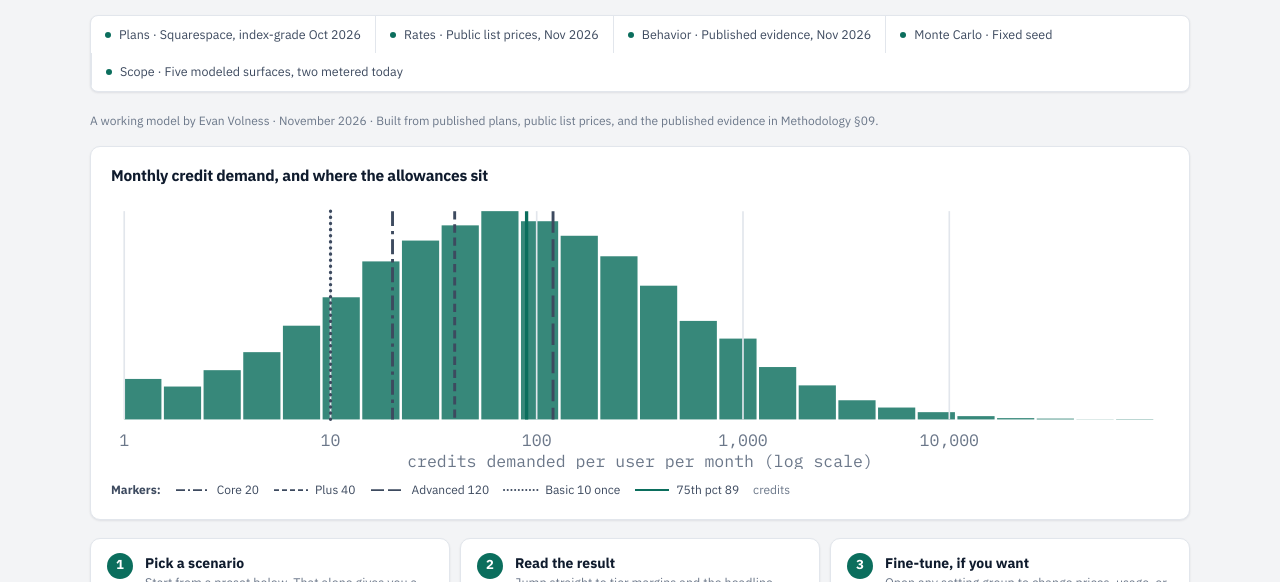
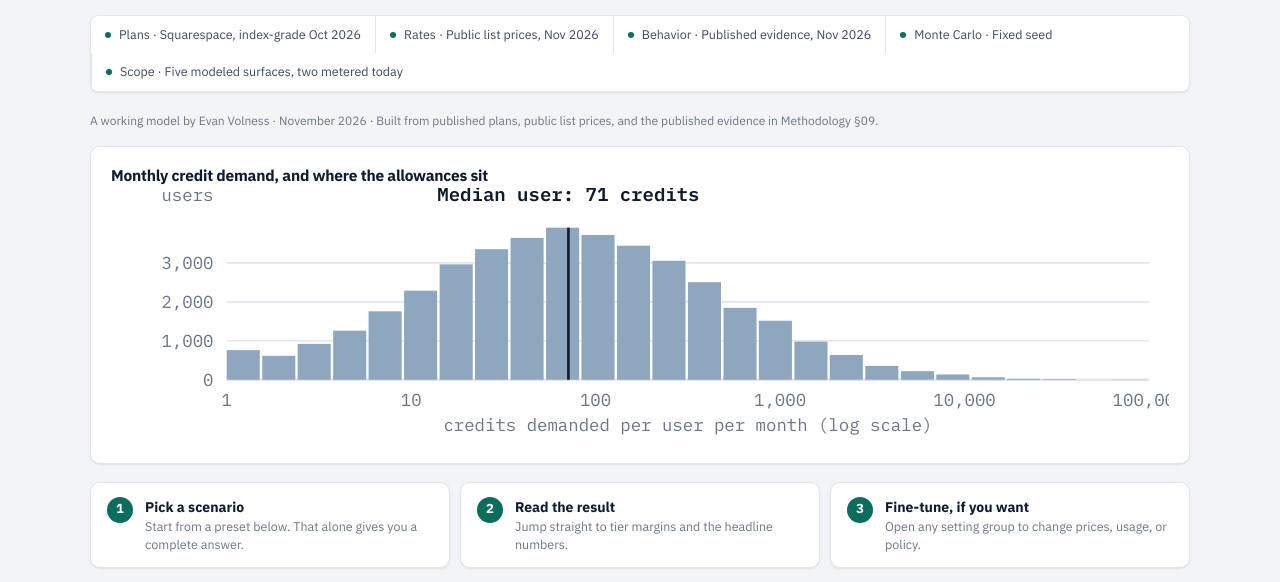
Before and after one commit to evoln47/ai-credit-economics-simulator, a plain HTML site: page index.html in a window 1280 px wide. Shown: the part 218-800 px from the top of the page. Drawn offline with Linux system fonts and the light colour scheme.

Commit message:
Rebuild the demand chart: single-colour histogram with labelled median, allowances as a labelled dot strip on the same scale, dash-pattern markers and legend removed

```diff
--- a/index.html
+++ b/index.html
@@ -12,7 +12,7 @@
 <style>
 :root{
   --paper:#F3F4F6; --paper2:#E9EBEF; --card:#FFFFFF; --ink:#0F1B2D; --ink2:#3D4A5F; --muted:#6B7789;
-  --line:#E2E6EC; --line2:#CBD2DC; --accent:#0B6E5D; --accent-deep:#084F43; --accent-soft:#E3F2EE;
+  --line:#E2E6EC; --line2:#CBD2DC; --accent:#0B6E5D; --p1:#2563EB; --p2:#0B6E5D; --p3:#B45309; --p4:#7C3AED; --histbar:#8FA6BF; --accent-deep:#084F43; --accent-soft:#E3F2EE;
   --good:#067647; --good-bg:#EAFBF1; --bad:#B42318; --bad-bg:#FEF2F0; --warn:#9A6206; --warn-bg:#FDF6E3;
   --banner:#0C2530; --banner-ink:#EAF4F1; --banner-accent:#5EEAD4;
   --shadow:0 1px 2px rgba(15,27,45,.05),0 1px 3px rgba(15,27,45,.04);
@@ -21,7 +21,7 @@
 }
 @media (prefers-color-scheme: dark){
   :root{ --paper:#0A0F16; --paper2:#131A24; --card:#121A25; --ink:#E9EDF3; --ink2:#AFBACA; --muted:#8492A5;
-  --line:#232F3F; --line2:#35445A; --accent:#3EC9B0; --accent-deep:#3EC9B0; --accent-soft:#0E2B27;
+  --line:#232F3F; --line2:#35445A; --accent:#3EC9B0; --p1:#6EA8FE; --p2:#3EC9B0; --p3:#F2B25C; --p4:#B79CFA; --histbar:#54708F; --accent-deep:#3EC9B0; --accent-soft:#0E2B27;
   --good:#4ADE80; --good-bg:#0D2B1C; --bad:#F08A7D; --bad-bg:#331A16; --warn:#E8BC5A; --warn-bg:#2E2510;
   --banner:#0E2B33; --banner-ink:#EAF4F1; --banner-accent:#5EEAD4;
   --shadow:0 1px 2px rgba(0,0,0,.35); --shadow-lg:0 8px 24px rgba(0,0,0,.4); }
@@ -484,7 +484,7 @@ section.fold.fold-open .sec-sub{margin-bottom:16px}
         <p class="note">At <span id="tailMixPct">30%</span>, serving the p99 user's full demand would cost <span class="mono" id="tailCostLine">—</span></p>
       </div>
       <div id="histChart" role="img" aria-label="Histogram of simulated monthly credit demand with plan allowance markers"></div>
-      <p class="src" id="histCaption">Monthly credit demand (log scale). Markers: plan allowances and the picker pick.</p>
+      <p class="src" id="histCaption">Monthly credit demand per user (log scale). Lower panel: each plan's monthly allowance and the picker pick, on the same scale.</p>
       <table class="stack" aria-label="Month-six demand inside each plan's tier band" style="margin-top:10px">
         <thead><tr><th>Plan band</th><th>Median demand</th><th>p90</th><th>p99</th></tr></thead>
         <tbody id="bandRows"></tbody>
@@ -1580,72 +1580,78 @@ function presetSim(key,S){
 /* ---------- chart ---------- */
 function drawHist(S,sim,recommended,target){
   var data=sim.demand;var mini=!!target;
-  var W=640,H=(mini?170:230),padL=8,padB=30;
-  var lo=Math.log10(1),hi=Math.log10(Math.max(10000,data[data.length-1]));
+  var W=640,padL=70,padR=12,plotW=W-padL-padR;
+  var lo=0,hi=Math.log10(Math.max(10000,data[data.length-1]));
+  function xFor(v){return padL+(Math.log10(Math.max(1,v))-lo)/(hi-lo)*plotW;}
   var bins=26,counts=new Array(bins).fill(0);
   data.forEach(function(v){var b=Math.floor((Math.log10(Math.max(1,v))-lo)/(hi-lo)*bins);counts[clamp(b,0,bins-1)]++;});
   var maxC=Math.max.apply(null,counts);
-  function xFor(v){return padL+(Math.log10(Math.max(1,v))-lo)/(hi-lo)*(W-padL*2);}
-  /* markers: each plan allowance gets its own dash pattern, repeated on the
-     line, the chip border and the legend swatch, so the four plans read apart
-     by line style alone; the picker pick stays a solid accent line */
-  var PLAN_DASH={Basic:{dash:"0.1 3.6",cap:"round",lw:2},Core:{dash:"9 3 2 3",cap:"butt",lw:1.75},Plus:{dash:"5 3",cap:"butt",lw:1.75},Advanced:{dash:"13 4",cap:"butt",lw:1.75}};
-  function planMark(v,label,name){var st=PLAN_DASH[name]||{dash:"4 3",cap:"butt",lw:1.75};return {v:v,label:label,color:"var(--ink2)",dash:st.dash,cap:st.cap,lw:st.lw,pick:false};}
-  var marks=[];
-  S.plans.forEach(function(p){if(p.monthly>0)marks.push(planMark(p.monthly,p.name+" "+p.monthly,p.name));});
-  if(S.plans[0].one>0)marks.push(planMark(S.plans[0].one,"Basic "+S.plans[0].one+" once","Basic"));
-  marks.push({v:recommended,label:ordinal(S.pct)+" pct "+fmtInt(recommended),color:"var(--accent)",dash:"",cap:"butt",lw:2,pick:true});
-  /* label chips: one per marker, centred on its line and clamped to the frame */
-  var chipH=17,chipGap=4,chipFS=11;
-  marks.forEach(function(mk){
-    mk.x=xFor(mk.v);
-    mk.w=Math.max(46,mk.label.length*6.5+16);
-    mk.cx=Math.min(Math.max(mk.x,6+mk.w/2),W-6-mk.w/2);
-  });
-  /* stack chips into rows so no two chips in a row overlap */
-  var rows=[];
-  marks.slice().sort(function(a,b){return a.x-b.x;}).forEach(function(mk){
-    var placed=false;
-    for(var r=0;r<rows.length&&!placed;r++){
-      var clash=false;
-      for(var i=0;i<rows[r].length;i++){var o=rows[r][i];if(mk.cx-mk.w/2<o.cx+o.w/2+5&&o.cx-o.w/2<mk.cx+mk.w/2+5){clash=true;break;}}
-      if(!clash){mk.row=r;rows[r].push(mk);placed=true;}
-    }
-    if(!placed){mk.row=rows.length;rows.push([mk]);}
-  });
-  var nRows=rows.length;
-  /* the mini chart keeps chips only while two rows still leave the bars room */
-  var showChips=!mini||nRows<=2;
-  var padT=showChips?(6+(nRows*chipH+(nRows-1)*chipGap)+6):14;
-  var bh=H-padT-padB,bw=(W-padL*2)/bins;
+  var med=quantile(data,0.5);
+  var PC=["var(--p1)","var(--p2)","var(--p3)","var(--p4)"];
+  /* panel 1: the pooled distribution, one colour, horizontal gridlines only */
+  var padT=mini?24:28,plotH=mini?92:118;
+  var H=mini?(padT+plotH+34):(padT+plotH+10+5*22+36);
   var s='<svg viewBox="0 0 '+W+' '+H+'" width="100%" role="presentation" aria-hidden="true">';
-  counts.forEach(function(c,i){var h=(c/maxC)*bh;var x=padL+i*bw;
-    s+='<rect x="'+x.toFixed(1)+'" y="'+(padT+bh-h).toFixed(1)+'" width="'+(bw-1.5).toFixed(1)+'" height="'+h.toFixed(1)+'" fill="var(--accent)" opacity="0.82"></rect>';});
-  [1,10,100,1000,10000].forEach(function(v){if(v<=Math.pow(10,hi)){var x=xFor(v);
-    s+='<text x="'+x.toFixed(1)+'" y="'+(H-14)+'" font-size="10" fill="var(--muted)" text-anchor="middle">'+fmtInt(v)+'</text>';
-    s+='<line x1="'+x.toFixed(1)+'" y1="'+padT+'" x2="'+x.toFixed(1)+'" y2="'+(padT+bh)+'" stroke="var(--line)" stroke-width="1"></line>';}});
-  s+='<text x="'+(W/2)+'" y="'+(H-1)+'" font-size="10" fill="var(--muted)" text-anchor="middle">credits demanded per user per month (log scale)</text>';
-  /* marker lines run from their chip (or the plot top) down to the plot foot */
-  marks.forEach(function(mk){
-    var yTop=showChips?(6+mk.row*(chipH+chipGap)+chipH):padT;
-    s+='<line x1="'+mk.x.toFixed(1)+'" y1="'+yTop+'" x2="'+mk.x.toFixed(1)+'" y2="'+(padT+bh)+'" stroke="'+mk.color+'" stroke-width="'+mk.lw+'" '+(mk.dash?'stroke-dasharray="'+mk.dash+'" stroke-linecap="'+mk.cap+'"':'')+'></line>';
-  });
-  /* label chips along the top, one per marker; the pick takes the accent treatment */
-  if(showChips){
-    marks.forEach(function(mk){
-      var y=6+mk.row*(chipH+chipGap);
-      s+='<g><rect x="'+(mk.cx-mk.w/2).toFixed(1)+'" y="'+y+'" width="'+mk.w.toFixed(1)+'" height="'+chipH+'" rx="4" fill="'+(mk.pick?"var(--accent-soft)":"var(--card)")+'" stroke="'+(mk.pick?"var(--accent)":"var(--line2)")+'" stroke-width="'+(mk.pick?1.2:1)+'"'+(mk.dash?' stroke-dasharray="'+mk.dash+'" stroke-linecap="'+mk.cap+'"':'')+'></rect>'
-        +'<text x="'+mk.cx.toFixed(1)+'" y="'+(y+chipH/2)+'" dy="0.36em" font-size="'+chipFS+'" font-weight="600" fill="'+(mk.pick?"var(--accent-deep)":"var(--ink)")+'" text-anchor="middle">'+mk.label+'</text></g>';
+  var step=Math.pow(10,Math.floor(Math.log10(maxC)));
+  if(maxC/step<2)step/=2;
+  if(maxC/step>4)step*=2;
+  for(var gv=0;gv<=maxC+1;gv+=step){
+    var gy=padT+plotH-(gv/maxC)*plotH;
+    s+='<line x1="'+padL+'" y1="'+gy.toFixed(1)+'" x2="'+(W-padR)+'" y2="'+gy.toFixed(1)+'" stroke="var(--line)" stroke-width="'+(gv===0?1.4:1)+'"></line>';
+    s+='<text x="'+(padL-8)+'" y="'+gy.toFixed(1)+'" dy="0.36em" font-size="10.5" fill="var(--muted)" text-anchor="end">'+fmtInt(gv)+'</text>';
+  }
+  s+='<text x="'+(padL-8)+'" y="'+(padT-16)+'" font-size="10.5" fill="var(--muted)" text-anchor="end">users</text>';
+  var bw=plotW/bins;
+  counts.forEach(function(c,i){var h=(c/maxC)*plotH;var x=padL+i*bw;
+    s+='<rect x="'+x.toFixed(1)+'" y="'+(padT+plotH-h).toFixed(1)+'" width="'+(bw-1.5).toFixed(1)+'" height="'+h.toFixed(1)+'" fill="var(--histbar)"></rect>';});
+  var mx=xFor(med);
+  s+='<line x1="'+mx.toFixed(1)+'" y1="'+padT+'" x2="'+mx.toFixed(1)+'" y2="'+(padT+plotH)+'" stroke="var(--ink)" stroke-width="1.6"></line>';
+  var mtx=Math.min(Math.max(mx,padL+70),W-padR-70);
+  s+='<text x="'+mtx.toFixed(1)+'" y="'+(padT-16)+'" font-size="11.5" font-weight="600" fill="var(--ink)" text-anchor="middle">Median user: '+fmtInt(med)+' credits</text>';
+  function axis(y){
+    var out='';
+    [1,10,100,1000,10000,100000].forEach(function(v){if(Math.log10(v)<=hi){var x=xFor(v);
+      out+='<text x="'+x.toFixed(1)+'" y="'+y+'" font-size="10.5" fill="var(--muted)" text-anchor="middle">'+fmtInt(v)+'</text>';}});
+    out+='<text x="'+(padL+plotW/2)+'" y="'+(y+15)+'" font-size="10.5" fill="var(--muted)" text-anchor="middle">credits demanded per user per month (log scale)</text>';
+    return out;
+  }
+  if(mini){
+    s+=axis(padT+plotH+16);
+  } else {
+    /* panel 2: allowances on the same scale, one labelled row per plan */
+    var stripY=padT+plotH+10,rowH=22;
+    S.plans.forEach(function(p,i){
+      var ry=stripY+i*rowH+rowH/2;
+      s+='<line x1="'+padL+'" y1="'+ry+'" x2="'+(W-padR)+'" y2="'+ry+'" stroke="var(--line)" stroke-width="1"></line>';
+      s+='<text x="'+(padL-8)+'" y="'+ry+'" dy="0.36em" font-size="11.5" font-weight="600" fill="var(--ink2)" text-anchor="end">'+p.name+'</text>';
+      if(p.monthly>0){
+        var dx=xFor(p.monthly);
+        s+='<circle cx="'+dx.toFixed(1)+'" cy="'+ry+'" r="5" fill="'+PC[i]+'"></circle>';
+        var lab=fmtInt(p.monthly)+' credits / mo';
+        if(dx>W-padR-130){s+='<text x="'+(dx-10).toFixed(1)+'" y="'+ry+'" dy="0.36em" font-size="11.5" font-weight="600" fill="'+PC[i]+'" text-anchor="end">'+lab+'</text>';}
+        else{s+='<text x="'+(dx+10).toFixed(1)+'" y="'+ry+'" dy="0.36em" font-size="11.5" font-weight="600" fill="'+PC[i]+'">'+lab+'</text>';}
+      } else {
+        s+='<text x="'+(padL+2)+'" y="'+ry+'" dy="0.36em" font-size="11" fill="var(--muted)">no monthly credits</text>';
+      }
+      if(i===0&&p.one>0){
+        var ox=xFor(p.one);
+        s+='<circle cx="'+ox.toFixed(1)+'" cy="'+ry+'" r="5" fill="var(--card)" stroke="'+PC[i]+'" stroke-width="2"></circle>';
+        var olab=fmtInt(p.one)+' one-time';
+        if(ox>W-padR-130||(p.monthly>0&&Math.abs(ox-xFor(p.monthly))<110)){s+='<text x="'+(ox-10).toFixed(1)+'" y="'+ry+'" dy="0.36em" font-size="11.5" font-weight="600" fill="'+PC[i]+'" text-anchor="end">'+olab+'</text>';}
+        else{s+='<text x="'+(ox+10).toFixed(1)+'" y="'+ry+'" dy="0.36em" font-size="11.5" font-weight="600" fill="'+PC[i]+'">'+olab+'</text>';}
+      }
     });
+    var ry2=stripY+4*rowH+rowH/2;
+    s+='<line x1="'+padL+'" y1="'+ry2+'" x2="'+(W-padR)+'" y2="'+ry2+'" stroke="var(--line)" stroke-width="1"></line>';
+    s+='<text x="'+(padL-8)+'" y="'+ry2+'" dy="0.36em" font-size="11.5" font-weight="600" fill="var(--ink2)" text-anchor="end">Picker</text>';
+    var px=xFor(recommended);
+    s+='<circle cx="'+px.toFixed(1)+'" cy="'+ry2+'" r="5.5" fill="var(--ink)"></circle>';
+    var plab=ordinal(S.pct)+' pct of '+S.plans[S.pickerTier].name+': '+fmtInt(recommended)+' credits';
+    if(px>W-padR-200){s+='<text x="'+(px-11).toFixed(1)+'" y="'+ry2+'" dy="0.36em" font-size="11.5" font-weight="600" fill="var(--ink)" text-anchor="end">'+plab+'</text>';}
+    else{s+='<text x="'+(px+11).toFixed(1)+'" y="'+ry2+'" dy="0.36em" font-size="11.5" font-weight="600" fill="var(--ink)">'+plab+'</text>';}
+    s+=axis(stripY+5*rowH+16);
   }
   s+='</svg>';
-  /* marker legend: a swatch in each marker's own style beside its label */
-  var leg='<div class="hist-legend"><span class="hl-lead">Markers:</span>';
-  marks.forEach(function(mk){
-    leg+='<span class="hl-item"><svg width="36" height="10" viewBox="0 0 36 10" aria-hidden="true" focusable="false"><line x1="1" y1="5" x2="35" y2="5" stroke="'+mk.color+'" stroke-width="'+mk.lw+'"'+(mk.dash?' stroke-dasharray="'+mk.dash+'" stroke-linecap="'+mk.cap+'"':'')+'></line></svg>'+mk.label+'</span>';
-  });
-  leg+='<span>credits</span></div>';
-  s+=leg;
   $(target||"histChart").innerHTML=s;
 }
 /* ---------- render ---------- */
@@ -1815,7 +1821,7 @@ function update(){
     var pickRight=0;sim.demand.forEach(function(v){if(v>rec)pickRight++;});
     var pickPct=Math.round(pickRight/sim.demand.length*100);
     var hc=$("histCaption");
-    if(hc)hc.textContent="Monthly credit demand (log scale). Markers: plan allowances and the picker pick. Advanced's "+fmtInt(advAllow)+" monthly credits cover about "+advPct+"% of users, so about "+(100-advPct)+"% still sit to its right, and the picker marker (the "+ordinal(S.pct)+" percentile of "+S.plans[S.pickerTier].name+"'s own users) leaves "+pickPct+"% of all users to its right. "+(advPct>=100?"The top plan covers the full demand shape in this state.":"");
+    if(hc)hc.textContent="Monthly credit demand per user (log scale). Lower panel: each plan's monthly allowance and the picker pick, on the same scale. Advanced's "+fmtInt(advAllow)+" monthly credits cover about "+advPct+"% of users, so about "+(100-advPct)+"% still sit to its right, and the picker pick (the "+ordinal(S.pct)+" percentile of "+S.plans[S.pickerTier].name+"'s own users) leaves "+pickPct+"% of all users to its right. "+(advPct>=100?"The top plan covers the full demand shape in this state.":"");
   })();
   /* picker hypothetical */
   var am={};am[S.pickerTier]=Math.round(rec);
```
